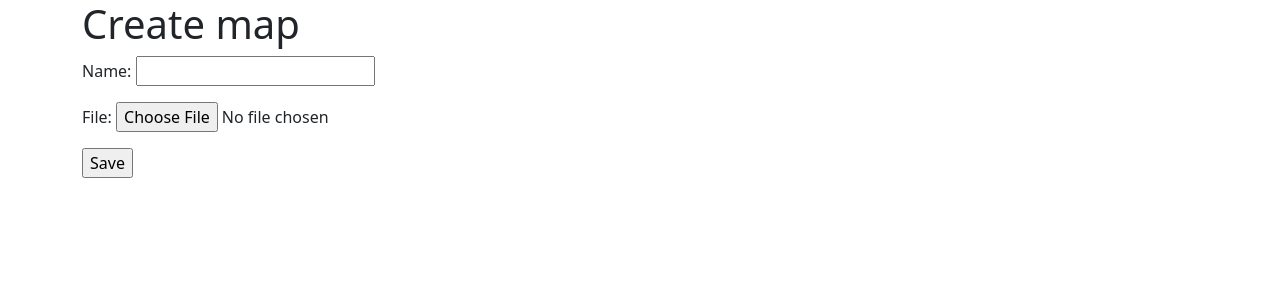
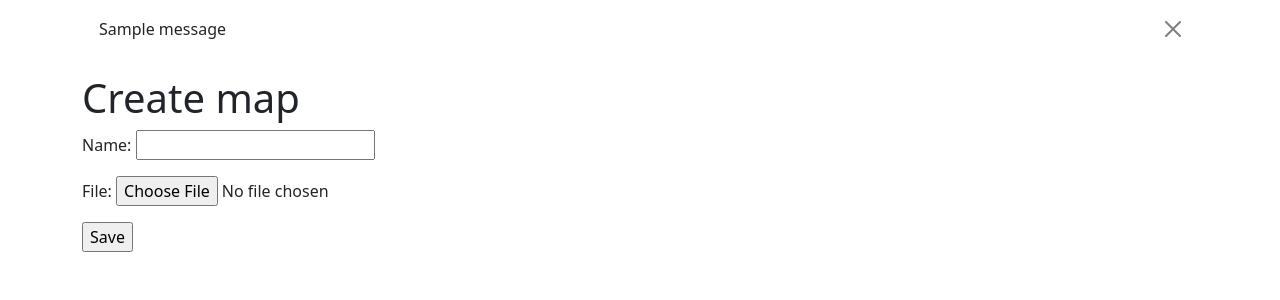
Before and after one commit to Conengmo/dndmap, a Django app: page /map/add/ in a window 1280 px wide. Shown: the top 300 px of the page. Run offline with Django 3.2, Linux system fonts and the light colour scheme; a user stored in the database is signed in; tables that the repository leaves empty hold one stand-in row (values such as "Sample post"); one stand-in notice (Sample message) is shown.

Commit message:
use django messages

```diff
--- a/dndmap/templates/base.html
+++ b/dndmap/templates/base.html
@@ -16,6 +16,15 @@
   {% block body %}
     <div class="container">
 
+      {% for message in messages %}
+        <div>
+          <div class="alert {{ message.tags }} alert-dismissible" role="alert" >
+            {{ message }}
+            <button type="button" class="btn-close" data-bs-dismiss="alert" aria-label="Close"></button>
+          </div>
+        </div>
+      {% endfor %}
+
       {% block content %}{% endblock %}
 
     </div>
```
